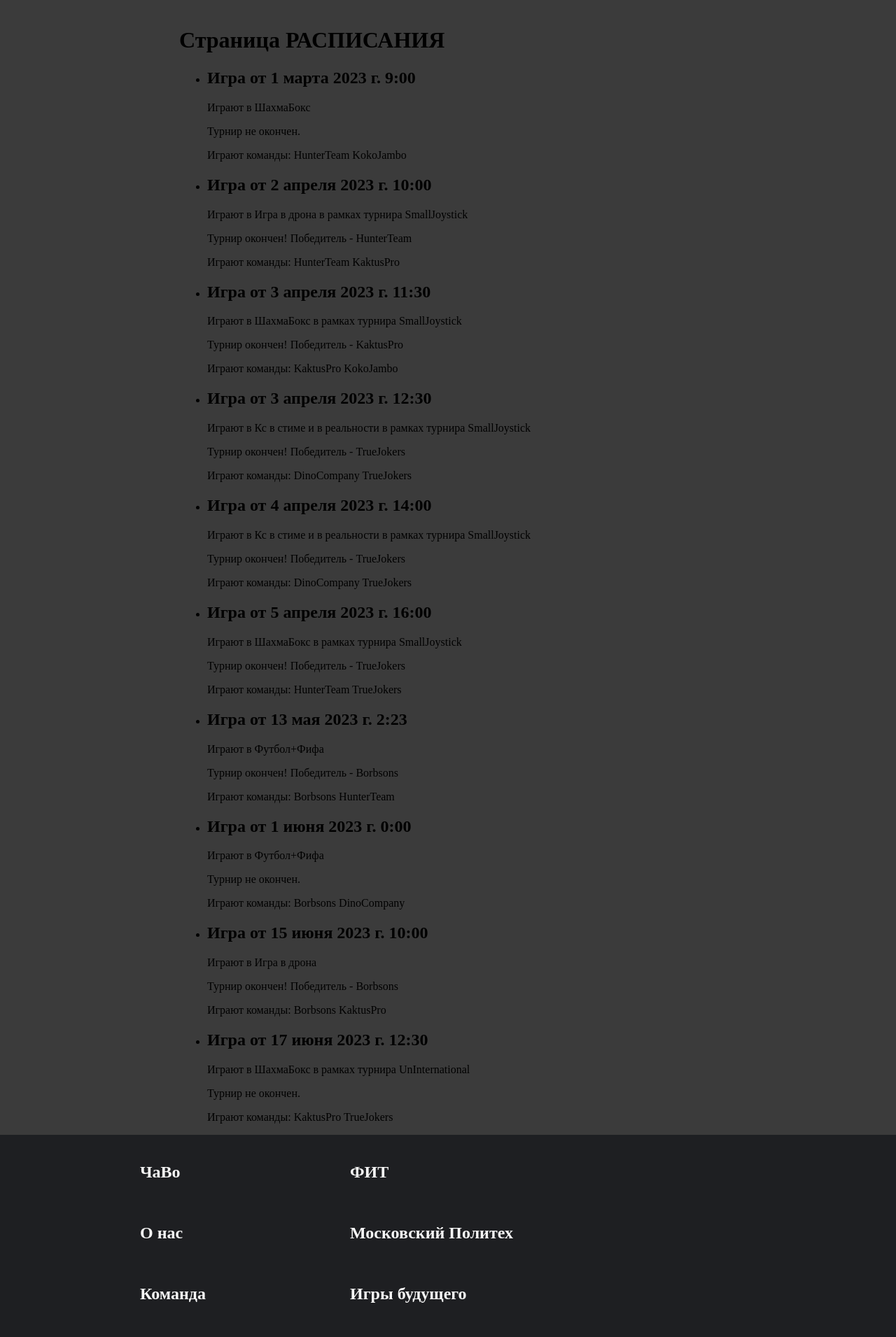
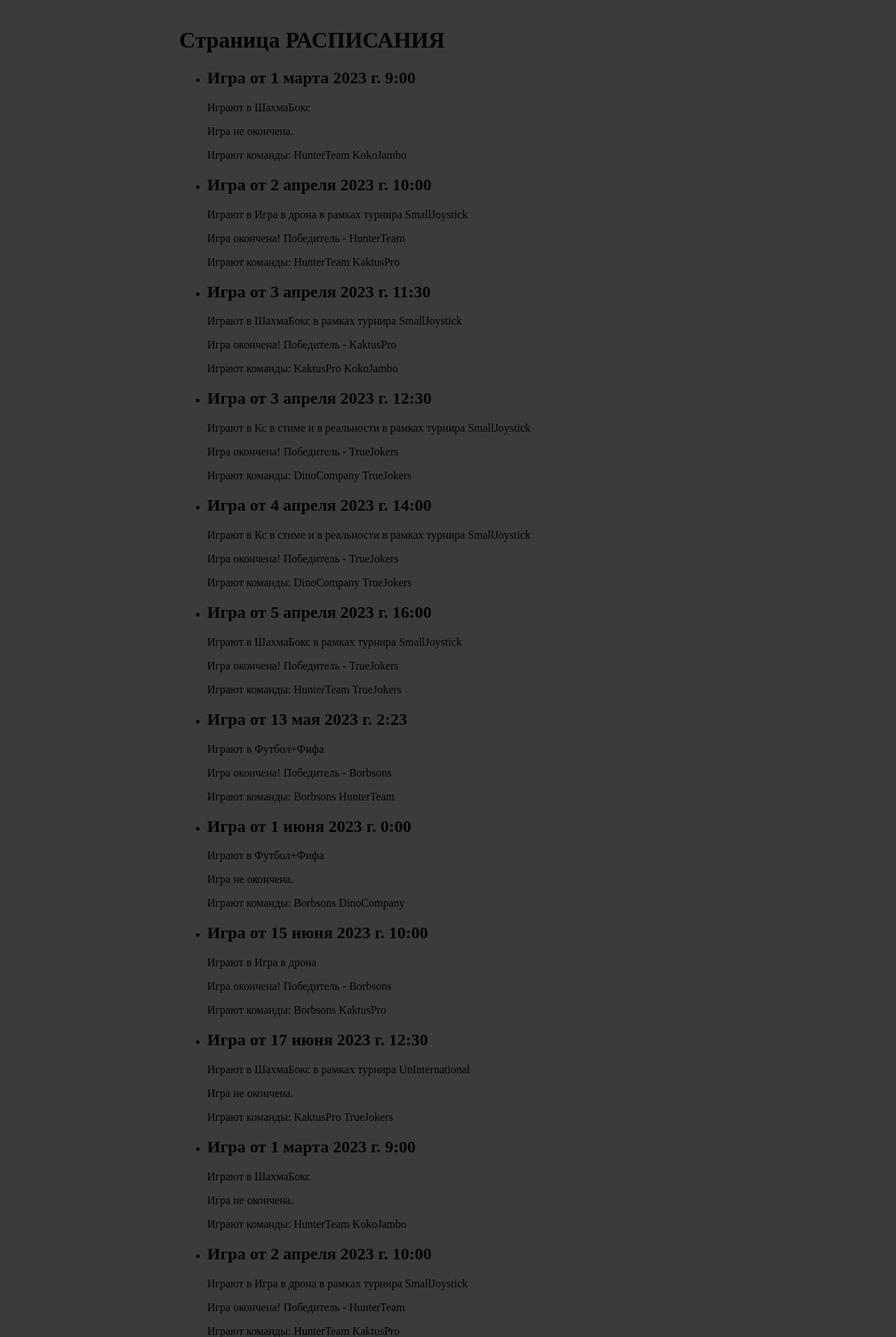
Before and after one commit to Valera098/polyphygital, a Django app: template polyphygital/gameblock/templates/gameblock/shedule.html in a window 1280 px wide. Shown: the part 80-1991 px from the top of the page at 70% size. Run offline with Django 4.2, Linux system fonts and the light colour scheme; the template is opened without the code that fills it: values that come from a table or form of the project are taken from there, others are empty; data comes from the database, SQL or seed files in the repository; both versions use the stored data as it was after the commit; a map, chart or similar area stays blank; grey boxes are pictures that could not be loaded.

Commit message:
games finished and unfinished in shedule done

```diff
--- a/polyphygital/forumblock/views.py
+++ b/polyphygital/forumblock/views.py
@@ -8,7 +8,7 @@
 from django.views.generic import CreateView, FormView
 import json
 
-from forumblock.forms import TopicCommentForm
+from forumblock.forms import *
 from forumblock.models import *
 from newsblock.models import *
 
@@ -63,5 +63,6 @@
 def new_thread(request):
     context = {
         'title': 'Новое обсуждение',
+        'form': TopicForm
     }
     return render(request, 'forumblock/newthread.html', context=context)
--- a/polyphygital/gameblock/templates/gameblock/shedule.html
+++ b/polyphygital/gameblock/templates/gameblock/shedule.html
@@ -6,7 +6,7 @@
 <h1>Страница РАСПИСАНИЯ</h1>
 
 <ul>
-  {% for g in games %}
+  {% for g in finished_games %}
     <li>
     <h2>Игра от {{g.date_start}}</h2>
     <p> Играют в {{g.discipline_id}}
@@ -14,9 +14,26 @@
       в рамках турнира {{g.tournament_id}} </p>
     {% endif %}
     {% if g.is_finished == 1 %}
-      <p> Турнир окончен! Победитель - {{g.winner_id}} </p>
+      <p> Игра окончена! Победитель - {{g.winner_id}} </p>
     {% else %}
-      <p> Турнир не окончен.</p>
+      <p> Игра не окончена.</p>
+    {% endif %}
+    Играют команды: {% for team in g.team_id.all %}
+            {{ team.name }}
+    {% endfor %}
+    </li>
+  {% endfor %}
+  {% for g in unfinished_games %}
+    <li>
+    <h2>Игра от {{g.date_start}}</h2>
+    <p> Играют в {{g.discipline_id}}
+    {% if g.tournament_id %}
+      в рамках турнира {{g.tournament_id}} </p>
+    {% endif %}
+    {% if g.is_finished == 1 %}
+      <p> Игра окончена! Победитель - {{g.winner_id}} </p>
+    {% else %}
+      <p> Игра не окончена.</p>
     {% endif %}
     Играют команды: {% for team in g.team_id.all %}
             {{ team.name }}
```
Also changed, not shown: polyphygital/forumblock/forms.py (+13 -1 lines), polyphygital/forumblock/templates/forumblock/newthread.html (+10 -1 lines), polyphygital/gameblock/views.py (+10 -2 lines), polyphygital/db.sqlite3.
